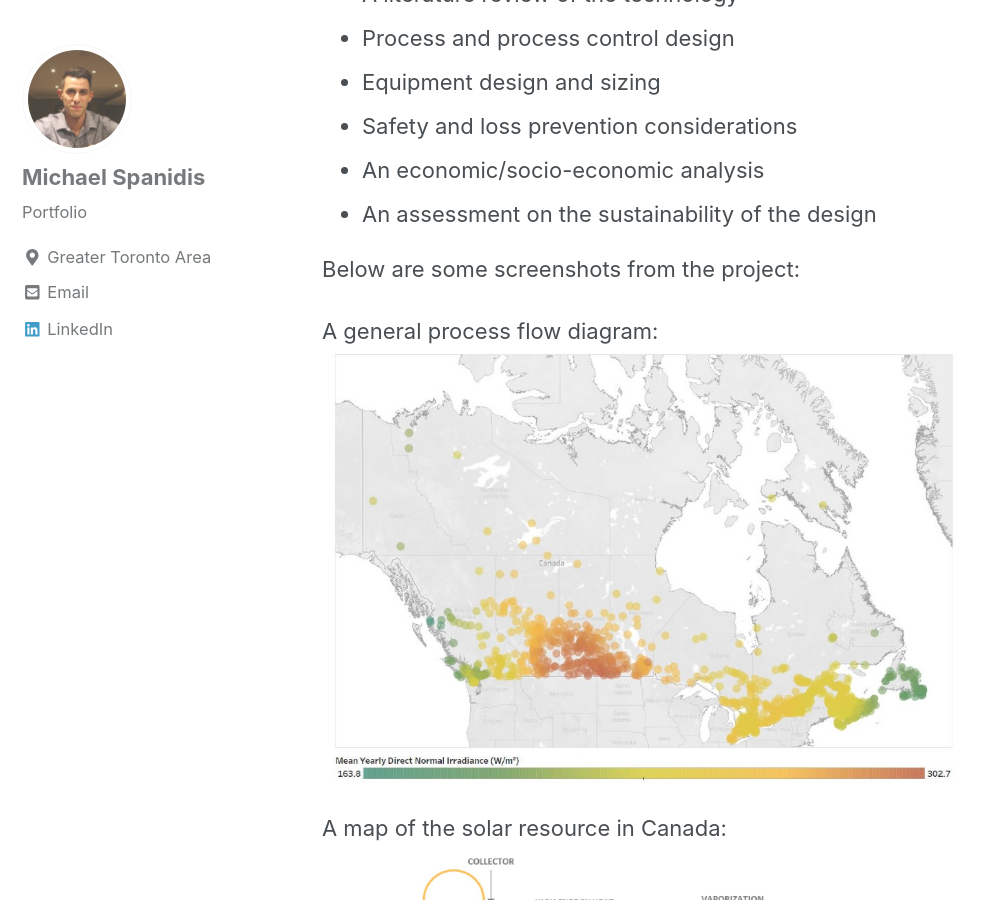
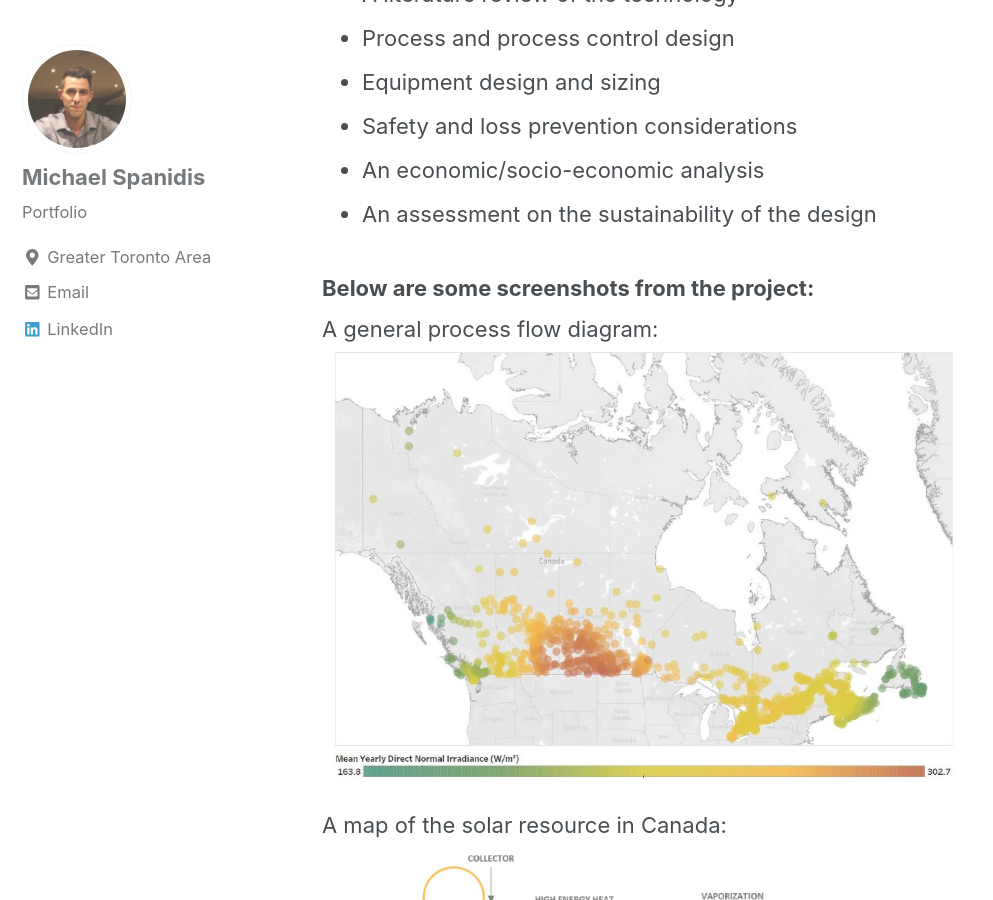
Before and after one commit to michaelspanidis/michaelspanidis.github.io, a Jekyll site: the page built from _posts/2020-09-11-capstone.md, in a window 1280 px wide and 900 px high, scrolled down 1637 px. Shown: the whole window, without its empty margins (0-993 px from the left). Built offline with Jekyll 4.4.1, drawn with Linux system fonts in a browser that asks for light colours; nearby versions of some CDN libraries.

Commit message:
changes21

```diff
--- a/_posts/2020-09-11-capstone.md
+++ b/_posts/2020-09-11-capstone.md
@@ -23,7 +23,7 @@ Some of the requirements for the design were:
 * An economic/socio-economic analysis
 * An assessment on the sustainability of the design
 
-Below are some screenshots from the project:
+### Below are some screenshots from the project:
 
 A general process flow diagram:
 ![alt]({{ site.url }}{{ site.baseurl }}/images/capstone/dni.jpg)
```
